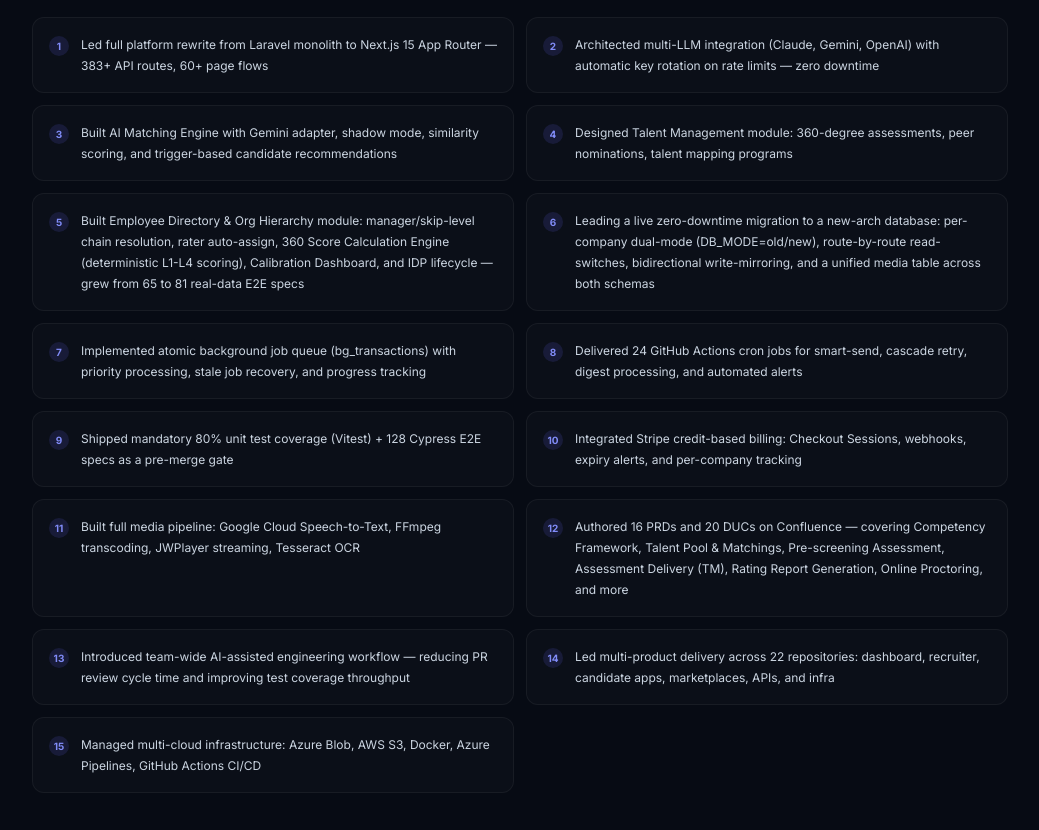
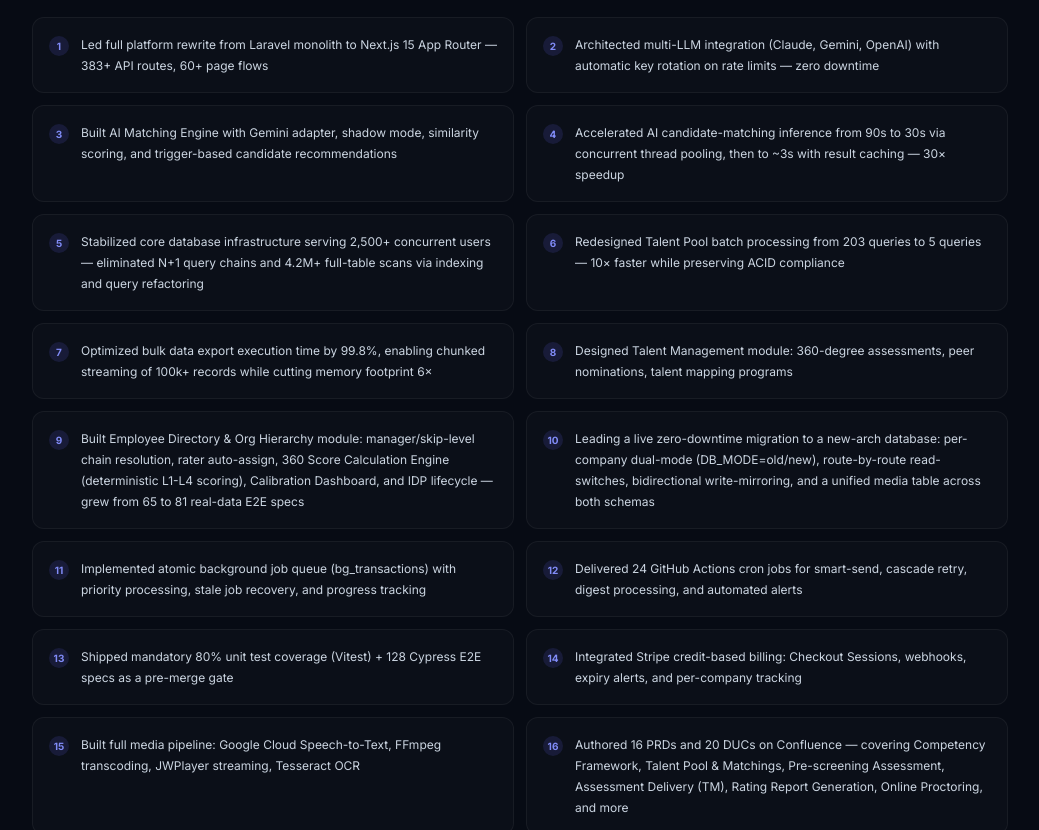
Before and after one commit to ajidm/portofolio, a Next.js app: page /experience/astrnt in a window 1280 px wide. Shown: the part 1500-2330 px from the top of the page, without its empty margins (120-1159 px from the left). Built offline with nearby package versions, Linux system fonts and the light colour scheme.

Commit message:
Add performance-engineering achievements to ASTRNT experience
Pulls concurrency/query/latency metrics (2,500+ concurrent users, 30x AI
inference speedup, 10x batch query reduction, 99.8% export optimization).

```diff
--- a/src/data/profile.ts
+++ b/src/data/profile.ts
@@ -62,6 +62,10 @@ export const experience = [
       "Led full platform rewrite from Laravel monolith to Next.js 15 App Router — 383+ API routes, 60+ page flows",
       "Architected multi-LLM integration (Claude, Gemini, OpenAI) with automatic key rotation on rate limits — zero downtime",
       "Built AI Matching Engine with Gemini adapter, shadow mode, similarity scoring, and trigger-based candidate recommendations",
+      "Accelerated AI candidate-matching inference from 90s to 30s via concurrent thread pooling, then to ~3s with result caching — 30× speedup",
+      "Stabilized core database infrastructure serving 2,500+ concurrent users — eliminated N+1 query chains and 4.2M+ full-table scans via indexing and query refactoring",
+      "Redesigned Talent Pool batch processing from 203 queries to 5 queries — 10× faster while preserving ACID compliance",
+      "Optimized bulk data export execution time by 99.8%, enabling chunked streaming of 100k+ records while cutting memory footprint 6×",
       "Designed Talent Management module: 360-degree assessments, peer nominations, talent mapping programs",
       "Built Employee Directory & Org Hierarchy module: manager/skip-level chain resolution, rater auto-assign, 360 Score Calculation Engine (deterministic L1-L4 scoring), Calibration Dashboard, and IDP lifecycle — grew from 65 to 81 real-data E2E specs",
       "Leading a live zero-downtime migration to a new-arch database: per-company dual-mode (DB_MODE=old/new), route-by-route read-switches, bidirectional write-mirroring, and a unified media table across both schemas",
```
